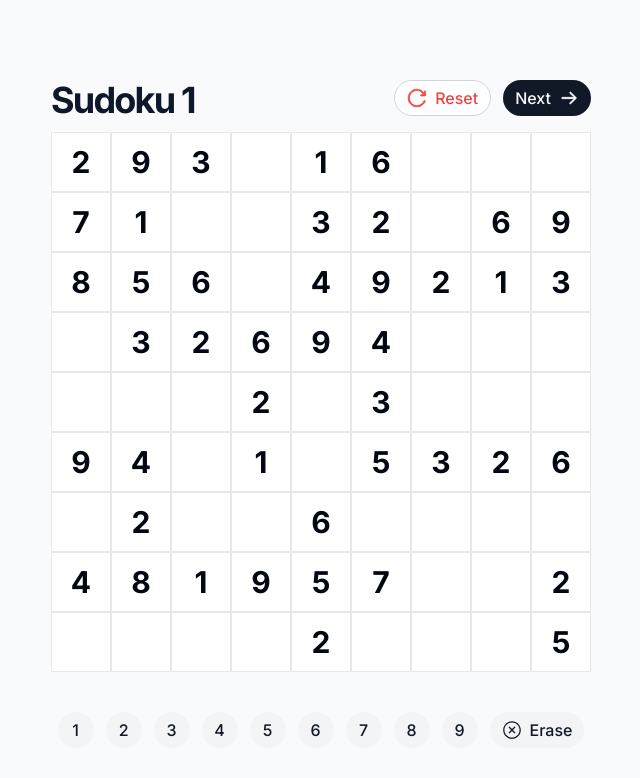
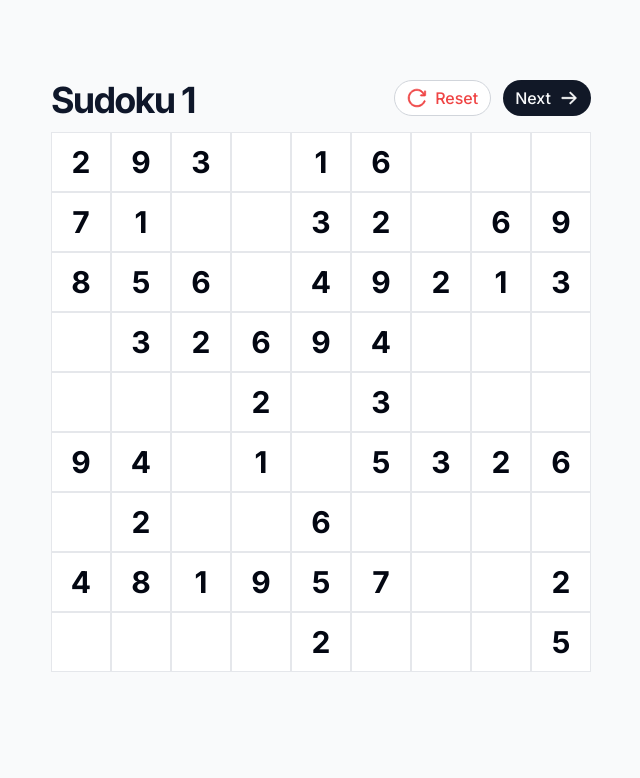
Before and after one commit to ckcherry23/grid-sudoku, a Next.js app: page / in a window 1280 px wide. Shown: the top 778 px of the page, without its empty margins (319-959 px from the left). Built offline with nearby package versions, Linux system fonts and the light colour scheme.

Commit message:
feat: allow value set for sudoku cells

```diff
--- a/src/app/globals.css
+++ b/src/app/globals.css
@@ -16,7 +16,7 @@
     --primary: 220.9 39.3% 11%;
     --primary-foreground: 210 20% 98%;
 
-    --secondary: 220 14.3% 95.9%;
+    --secondary: 220 13% 91%;
     --secondary-foreground: 220.9 39.3% 11%;
 
     --muted: 220 14.3% 95.9%;
--- a/src/app/sudokuPage.tsx
+++ b/src/app/sudokuPage.tsx
@@ -6,11 +6,11 @@ import { useState } from "react";
 import useSudoku from "@/hooks/useSudoku";
 
 import Board from "@/components/sudoku/board";
+import ValuePicker from "@/components/sudoku/valuePicker";
 import { Button } from "@/components/ui/button";
 import Heading from "@/components/ui/heading";
 
 import type { Cell } from "@/types/types";
-import ValuePicker from "@/components/sudoku/valuePicker";
 
 export default function SudokuPage() {
   const { id, grid, handleCellChange } = useSudoku(
@@ -41,7 +41,14 @@ export default function SudokuPage() {
           </div>
         </div>
         <Board grid={grid} setSelectedCell={setSelectedCell} />
-        <ValuePicker value={selectedCell?.value ?? null} />
+        {selectedCell && (
+          <ValuePicker
+            setValue={(val) =>
+              handleCellChange(selectedCell.row, selectedCell.col, val)
+            }
+            value={selectedCell?.value ?? null}
+          />
+        )}
       </div>
     </div>
   );
--- a/src/components/sudoku/valuePicker.tsx
+++ b/src/components/sudoku/valuePicker.tsx
@@ -1,31 +1,35 @@
-import { PossibleValue } from "@/types/types";
-import { Button } from "@/components/ui/button";
 import { CrossCircledIcon } from "@radix-ui/react-icons";
 
+import { Button } from "@/components/ui/button";
+
+import type { PossibleValue } from "@/types/types";
+
 type ValuePickerProps = {
+  setValue: (value: PossibleValue | null) => void;
   value: PossibleValue | null;
 };
 
-export default function ValuePicker({ value }: ValuePickerProps) {
+export default function ValuePicker({ value, setValue }: ValuePickerProps) {
   return (
     <div className="flex gap-3 items-center justify-center mt-10">
       <div className="flex gap-3">
         {Array.from({ length: 9 }, (_, i) => i + 1).map((val) => (
           <Button
+            key={val}
+            className="text-base font-medium rounded-full"
+            size="icon"
             variant={val === value ? "default" : "secondary"}
-            size="icon"
-            key={val}
-            className={`text-base font-medium rounded-full`}
-            // onClick={() => setValue(val)}
+            onClick={() => setValue(val as PossibleValue)}
           >
             {val}
           </Button>
         ))}
       </div>
       <Button
-        variant={value ? "default" : "secondary"}
-        className={`text-base font-medium rounded-full gap-x-2`}
-        // onClick={() => setValue(null)}
+        className="text-base font-medium rounded-full gap-x-2"
+        disabled={!value}
+        variant="secondary"
+        onClick={() => setValue(null)}
       >
         <CrossCircledIcon className="w-5 h-5" />
         Erase
--- a/src/utils/sudoku/sudokuCommands.ts
+++ b/src/utils/sudoku/sudokuCommands.ts
@@ -27,10 +27,10 @@ export class CellChangeCommand extends Command {
   }
 
   execute() {
-    this.grid[this.row][this.col] = this.value;
+    this.grid[this.row - 1][this.col - 1] = this.value;
   }
 
   undo() {
-    this.grid[this.row][this.col] = this.previousValue;
+    this.grid[this.row - 1][this.col - 1] = this.previousValue;
   }
 }
```
